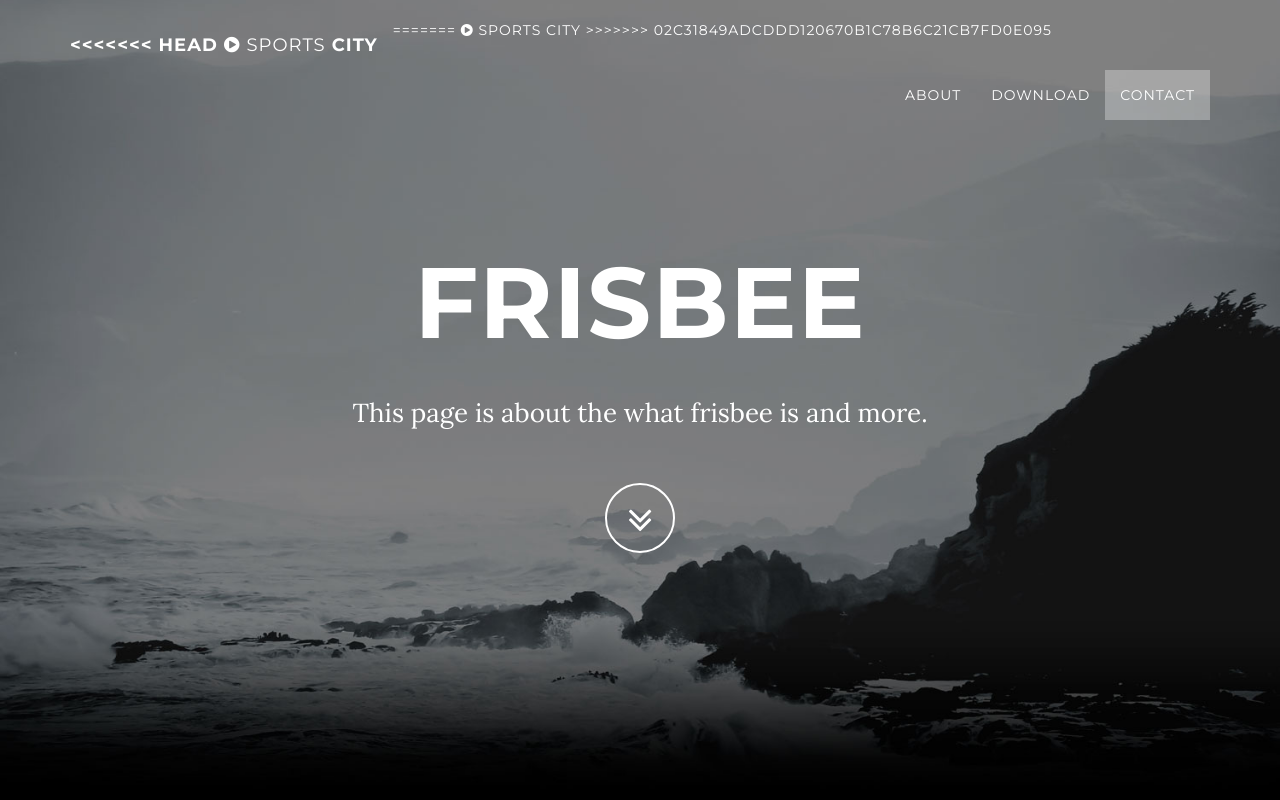
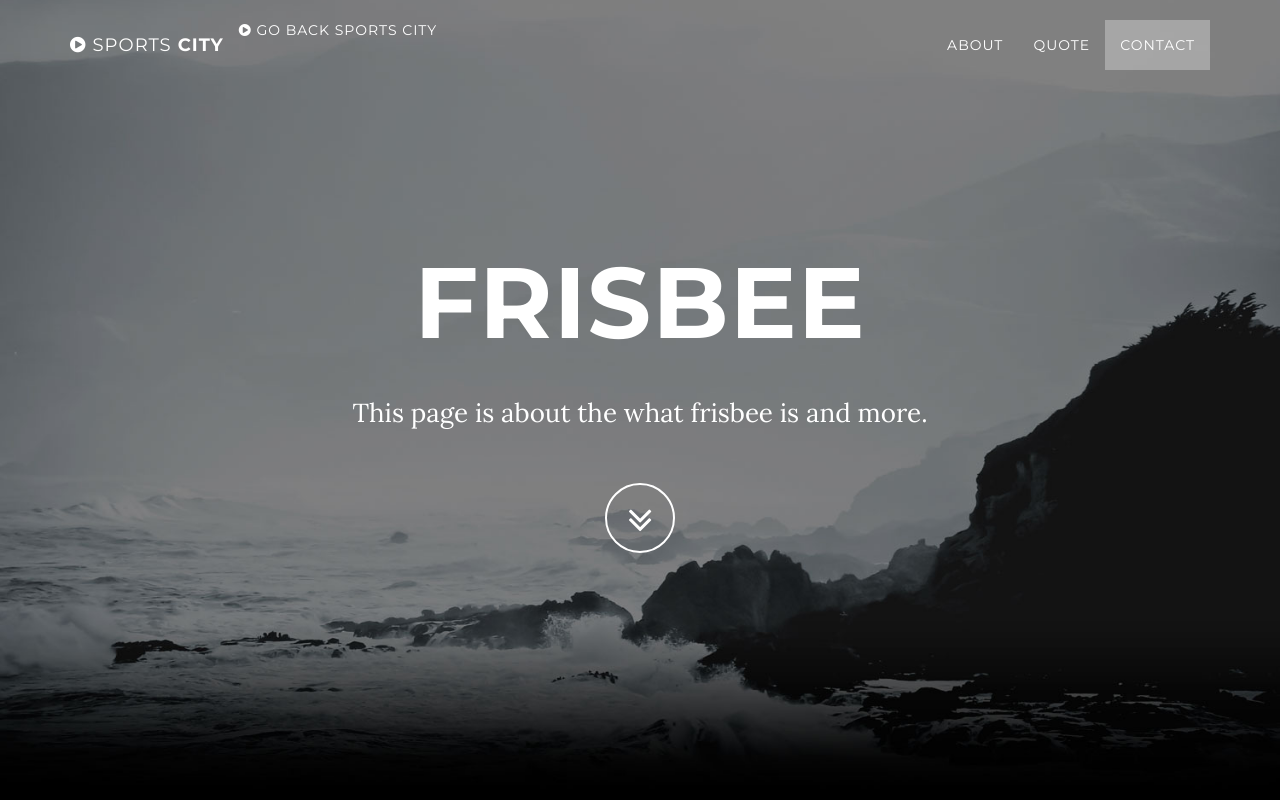
Before and after one commit to gianpaulcachero/Content2, a website: page index.html in a window 1280 px wide. Shown: the top 800 px of the page. Drawn offline with Linux system fonts and the light colour scheme; files whose address does not match are found by name.

Commit message:
03/07/2017

```diff
--- a/index.html
+++ b/index.html
@@ -42,11 +42,11 @@
                 </button>
 
                 <a class="navbar-brand page-scroll" href="#page-top">
-<<<<<<< HEAD
+
                     <i class="fa fa-play-circle"></i> <span class="light">Sports</span> City</a>
-=======
-                    <i class="fa fa-play-circle"></i> <span class="light"><a href="https://gianpaulcachero.github.io/ITE3FinalProject">Sports</span> City
->>>>>>> 02c31849adcddd120670b1c78b6c21cb7fd0e095
+
+                    <i class="fa fa-play-circle"></i> <span class="light"><a href="https://gianpaulcachero.github.io/ITE3FinalProject">Go Back Sports</span> City
+
                 </a>
 
             </div>
@@ -62,7 +62,7 @@
                         <a class="page-scroll" href="#about">About</a>
                     </li>
                     <li>
-                        <a class="page-scroll" href="#download">Download</a>
+                        <a class="page-scroll" href="#download">Quote</a>
                     </li>
                     <li>
                         <a class="page-scroll" href="#contact">Contact</a>
@@ -112,6 +112,8 @@
 
                     <h2>Ultimate Frisbee</h2>
                     <p>A game of comradery and friendship.</p>
+
+                    <p>"Good Players<br>Inspire Themselves<br>Great Players<br>Inspire Others"</p>
 
                 </div>
             </div>
```
